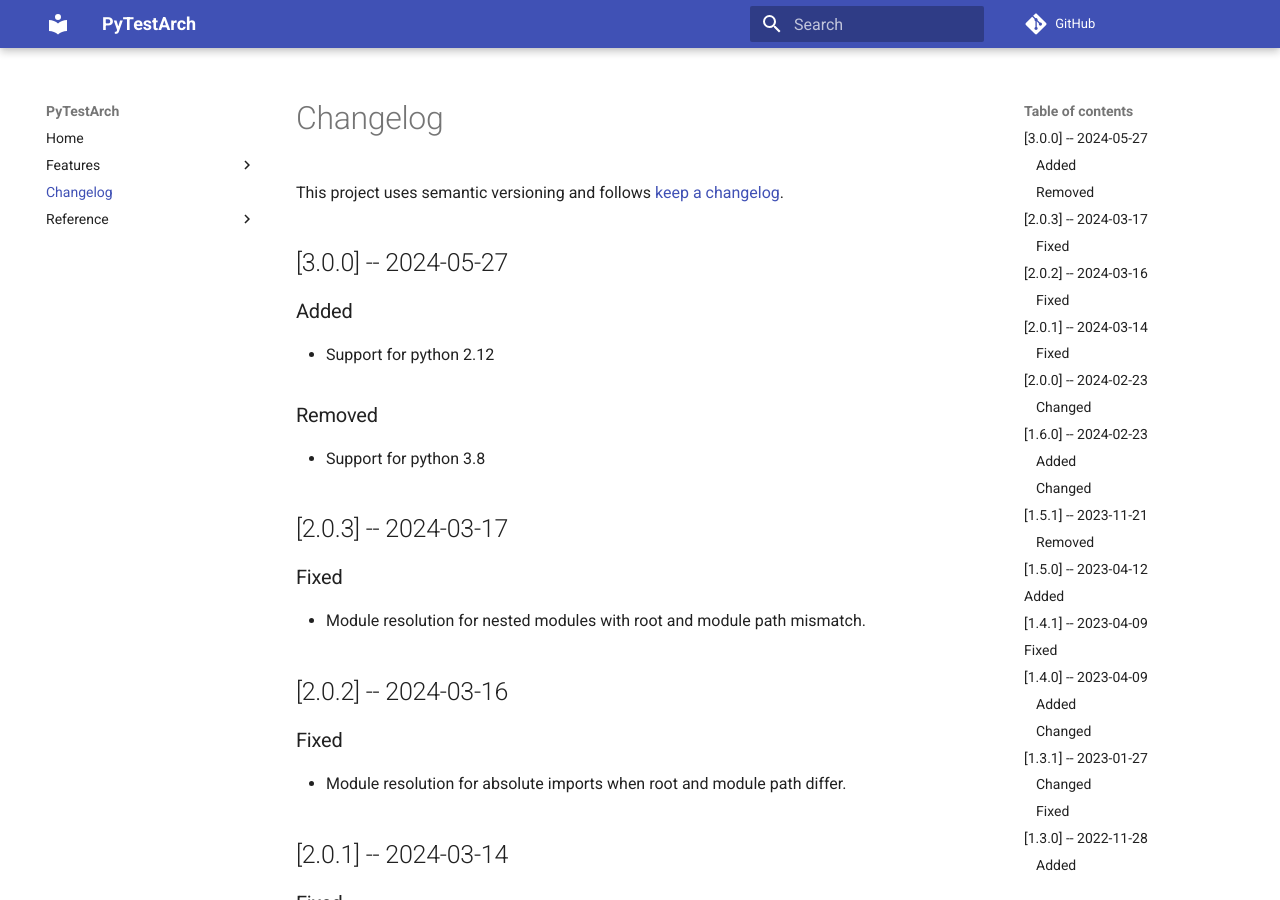
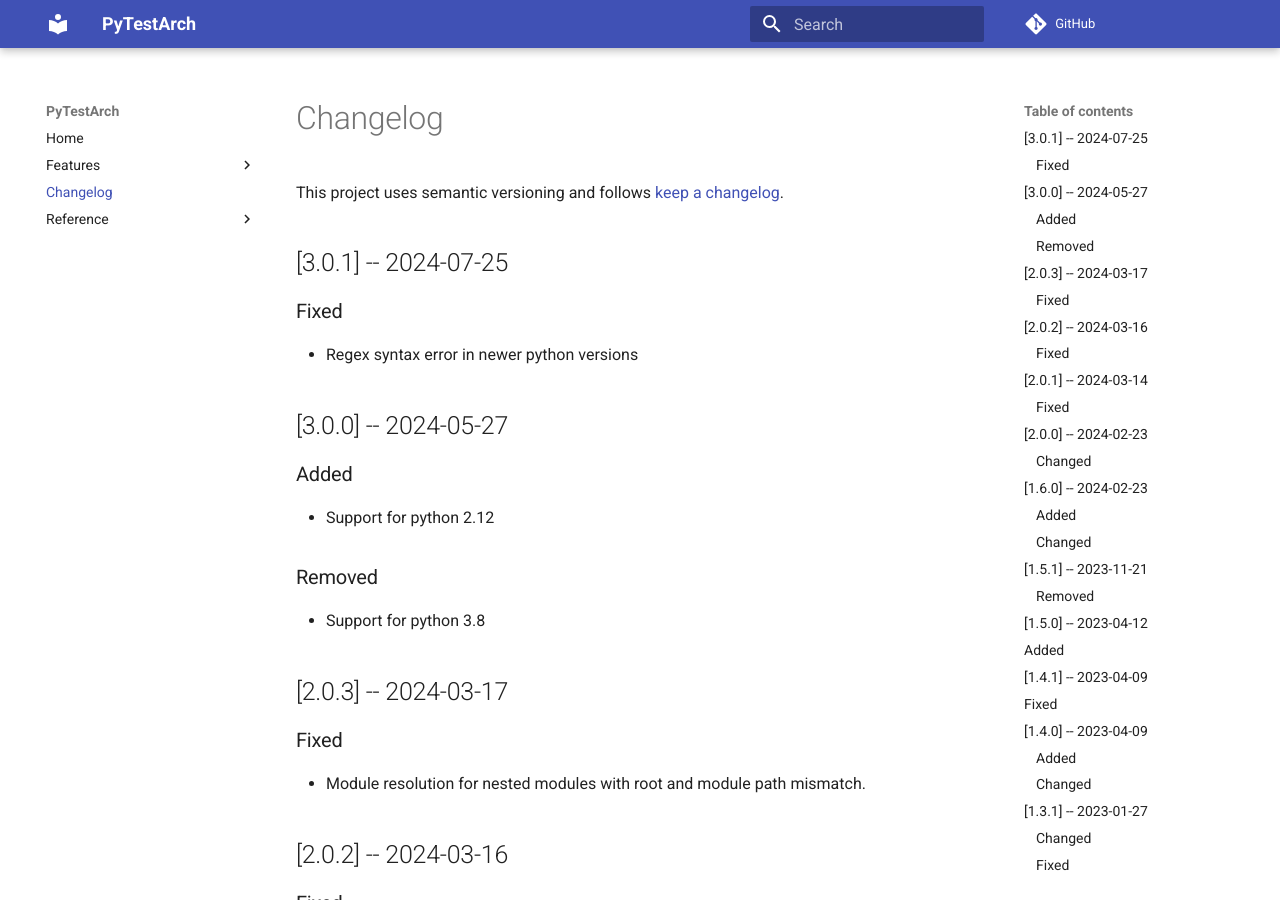
Before and after one commit to zyskarch/pytestarch, an MkDocs documentation site: the page built from docs/changelog.md, in a window 1280 px wide and 900 px high. Built offline with MkDocs 1.6.1 and Material for MkDocs 9.7.7, drawn with Linux system fonts in a browser that asks for light colours; comment, search, counter and statistics services are not loaded; the version menu is left out.

```diff
--- a/docs/changelog.md
+++ b/docs/changelog.md
@@ -1,6 +1,10 @@
 # Changelog
 
 This project uses semantic versioning and follows [keep a changelog](https://keepachangelog.com).
+
+## [3.0.1] -- 2024-07-25
+### Fixed
+- Regex syntax error in newer python versions
 
 ## [3.0.0] -- 2024-05-27
 ### Added
--- a/pyproject.toml
+++ b/pyproject.toml
@@ -1,6 +1,6 @@
 [tool.poetry]
 name = "PyTestArch"
-version = "3.0.0"
+version = "3.0.1"
 description = "Test framework for software architecture based on imports between modules"
 authors = ["zyskarch <zyskarch@gmail.com>"]
 maintainers = ["zyskarch <zyskarch@gmail.com>"]
```
Also changed, not shown: 1 other file.
